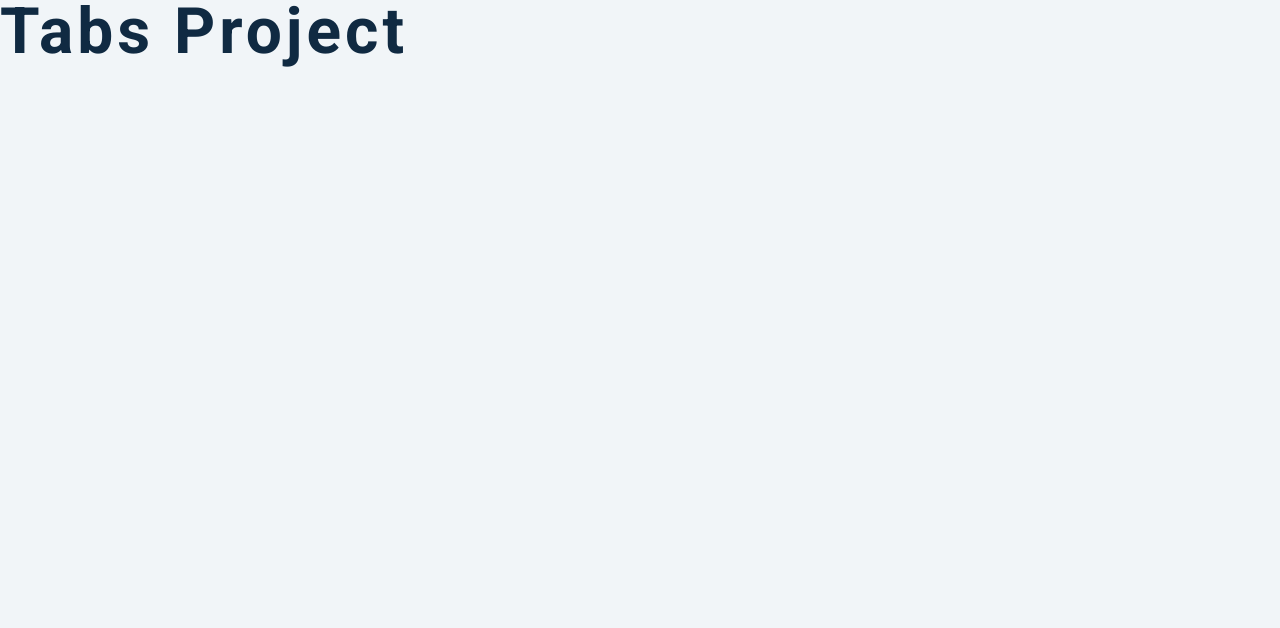
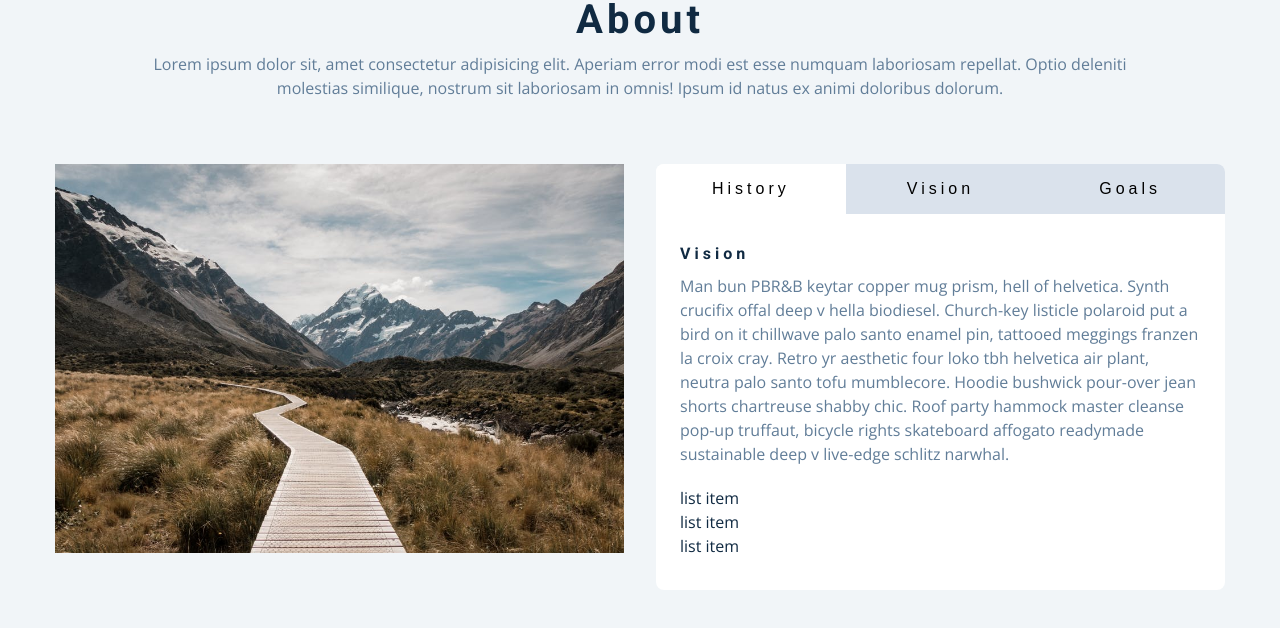
Before and after one commit to KaranChandekar/TabsProject, a plain HTML site: page index.html in a window 1280 px wide. Drawn offline with nearby package versions, Linux system fonts and the light colour scheme.

Commit message:
add html content

```diff
--- a/index.html
+++ b/index.html
@@ -9,7 +9,87 @@
     <link rel="stylesheet" href="styles.css" />
   </head>
   <body>
-    <h1>tabs project</h1>
+    <section>
+      <div class="title">
+        <h2>about</h2>
+        <p>
+          Lorem ipsum dolor sit, amet consectetur adipisicing elit. Aperiam
+          error modi est esse numquam laboriosam repellat. Optio deleniti
+          molestias similique, nostrum sit laboriosam in omnis! Ipsum id natus
+          ex animi doloribus dolorum.
+        </p>
+      </div>
+      <div class="about-center section-center">
+        <article>
+          <img src="./hero-bcg.jpeg" alt="about picture" />
+        </article>
+        <article class="about">
+          <!-- btn container -->
+          <div class="btn-container">
+            <button class="tab-btn active" data-id="history">history</button>
+            <button class="tab-btn" data-id="vision">vision</button>
+            <button class="tab-btn" data-id="goals">goals</button>
+          </div>
+          <article class="about-content">
+            <!-- single item  -->
+            <div class="content" id="history">
+              <h4>history</h4>
+              <!-- history -->
+              <p>
+                I'm baby wolf pickled schlitz try-hard normcore marfa man bun
+                mumblecore vice pop-up XOXO lomo kombucha glossier bicycle rights.
+                Umami kinfolk salvia jean shorts offal venmo. Knausgaard tilde
+                try-hard, woke fixie banjo man bun. Small batch tumeric mustache
+                tbh wayfarers 8-bit shaman chartreuse tacos. Viral direct trade
+                hoodie ugh chambray, craft beer pork belly flannel tacos
+                single-origin coffee art party migas plaid pop-up.
+              </p>
+            </div>
+            <!-- end of single item  -->
+            <!-- single item  -->
+            <div class="content active" id="vision">
+              <h4>vision</h4>
+              <!-- vision -->
+              <p>
+                Man bun PBR&B keytar copper mug prism, hell of helvetica. Synth
+                crucifix offal deep v hella biodiesel. Church-key listicle
+                polaroid put a bird on it chillwave palo santo enamel pin,
+                tattooed meggings franzen la croix cray. Retro yr aesthetic four
+                loko tbh helvetica air plant, neutra palo santo tofu mumblecore.
+                Hoodie bushwick pour-over jean shorts chartreuse shabby chic. Roof
+                party hammock master cleanse pop-up truffaut, bicycle rights
+                skateboard affogato readymade sustainable deep v live-edge schlitz
+                narwhal.
+              </p>
+              <ul>
+                <li>list item</li>
+                <li>list item</li>
+                <li>list item</li>
+              </ul>
+            </div>
+            <!-- end of single item  -->
+            <!-- single item  -->
+            <div class="content" id="goals">
+              <h4>goals</h4>
+              <!-- goals -->
+              <p>
+                Chambray authentic truffaut, kickstarter brunch taxidermy vape
+                heirloom four dollar toast raclette shoreditch church-key. Poutine
+                etsy tote bag, cred fingerstache leggings cornhole everyday carry
+                blog gastropub. Brunch biodiesel sartorial mlkshk swag, mixtape
+                hashtag marfa readymade direct trade man braid cold-pressed roof
+                party. Small batch adaptogen coloring book heirloom. Letterpress
+                food truck hammock literally hell of wolf beard adaptogen everyday
+                carry. Dreamcatcher pitchfork yuccie, banh mi salvia venmo photo
+                booth quinoa chicharrones.
+              </p>
+            </div>
+            <!-- end of single item  -->
+          </article>
+        </article>
+
+      </div>
+    </section>
     <!-- javascript -->
     <script src="app.js"></script>
   </body>
```
